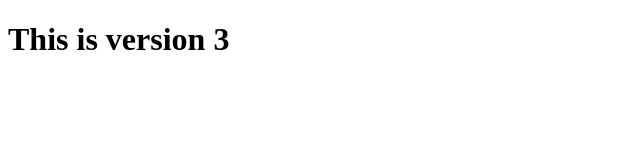
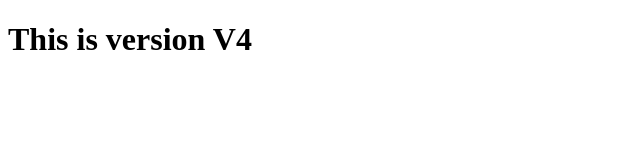
Before and after one commit to sumitdhanawade/myrepo, a plain HTML site: page index.html in a window 1280 px wide. Shown: the full height of the page, 0-640 px from the left. Drawn offline with Linux system fonts and the light colour scheme.

Commit message:
This is version V4

```diff
--- a/index.html
+++ b/index.html
@@ -6,6 +6,6 @@
     <title>Document</title>
 </head>
 <body>
-    <h1>This is version 3</h1>
+    <h1>This is version V4</h1>
 </body>
 </html>
```
